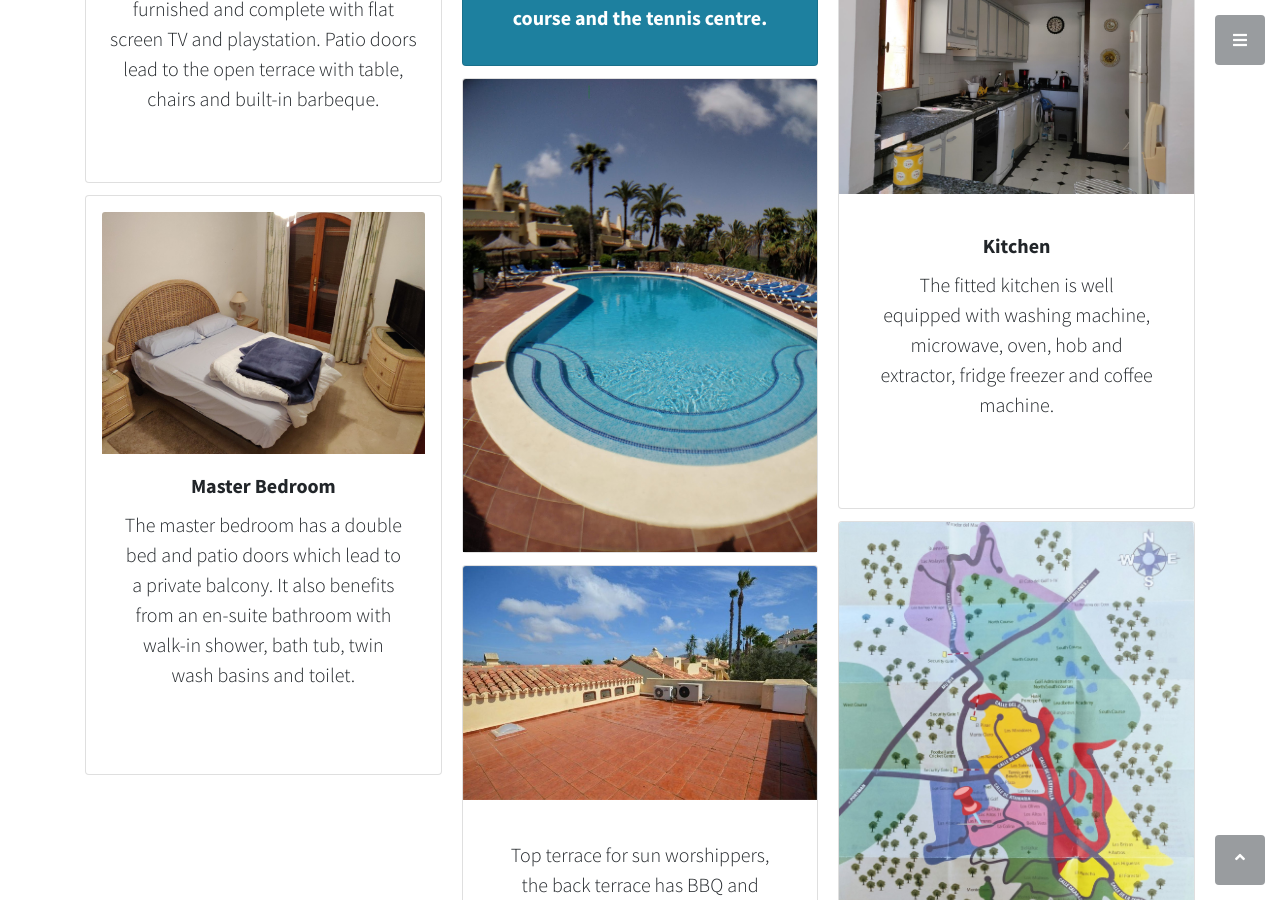
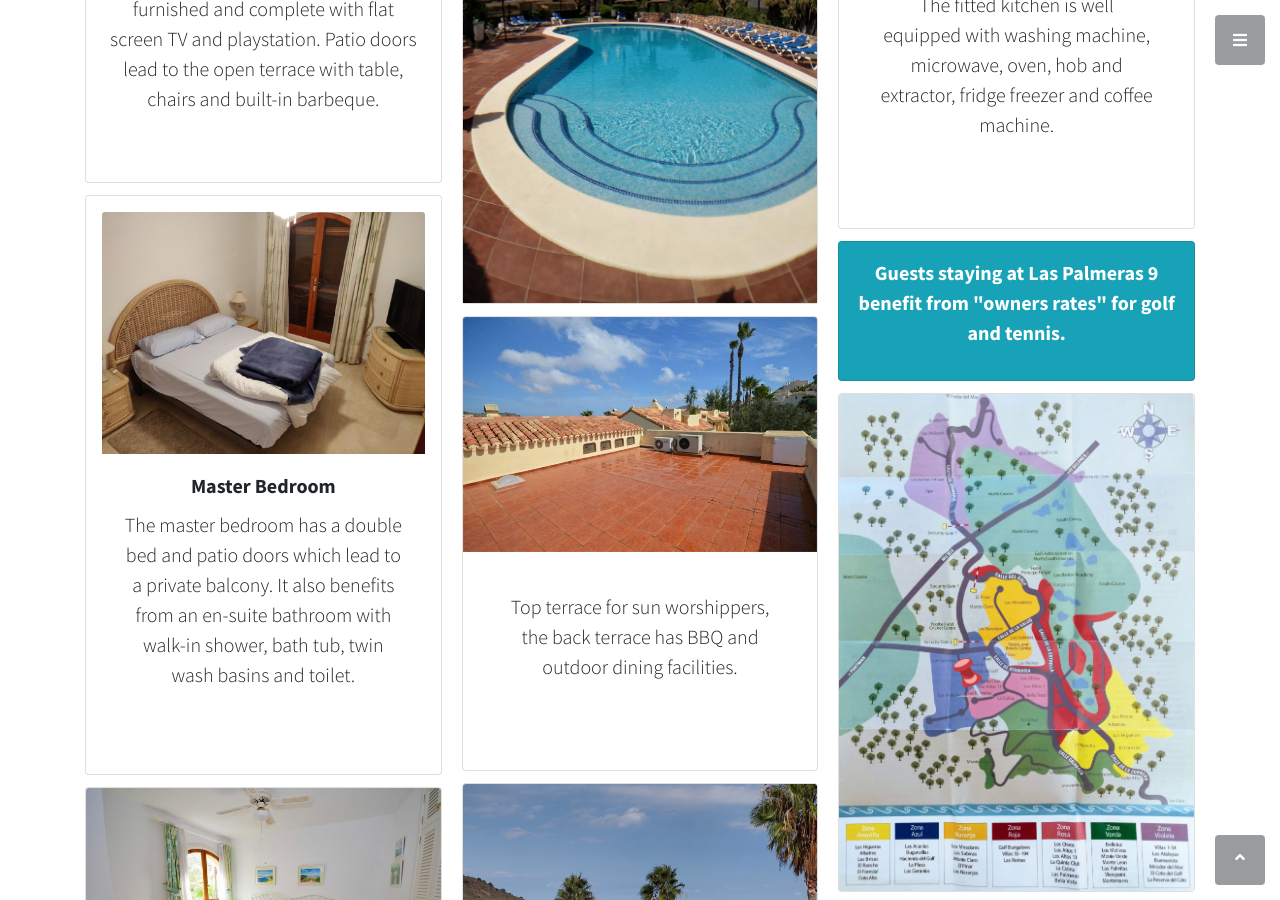
Before and after one commit to richsteer/richsteer.github.io, a Jekyll site: the page built from index.html, in a window 1280 px wide and 900 px high, scrolled down 4063 px. Built offline with Jekyll 4.4.1, drawn with Linux system fonts in a browser that asks for light colours; some of the changed text lies outside the part shown.

Commit message:
Update index.html

```diff
--- a/index.html
+++ b/index.html
@@ -108,7 +108,7 @@ title: Las Palameras 9
             </div>
 
 
-          <div class="card bg-primary text-white text-center p-3">
+          <div class="card bg-info text-white text-center p-3">
             <blockquote class="blockquote mb-0">
               <p>Central location makes Las Palmeras 9 only a short walk to number of bars and restaurants, par 47 golf course and the tennis centre.</p>
             </blockquote>
@@ -142,6 +142,13 @@ title: Las Palameras 9
             </div>
           </div>
 
+
+          <div class="card bg-info text-white text-center p-3">
+            <blockquote class="blockquote mb-0">
+              <p>Guests staying at Las Palmeras 9 benefit from "owners rates" for golf and tennis.</p>
+            </blockquote>
+          </div>
+
             <div class="card">
             <img src="assets/img/la-manga-club-villa-las-palmeras-9-map.jpg" class="card-img-top" alt="...">
           </div>
```
Also changed, not shown: other parts of index.html (+1 -1 lines).
